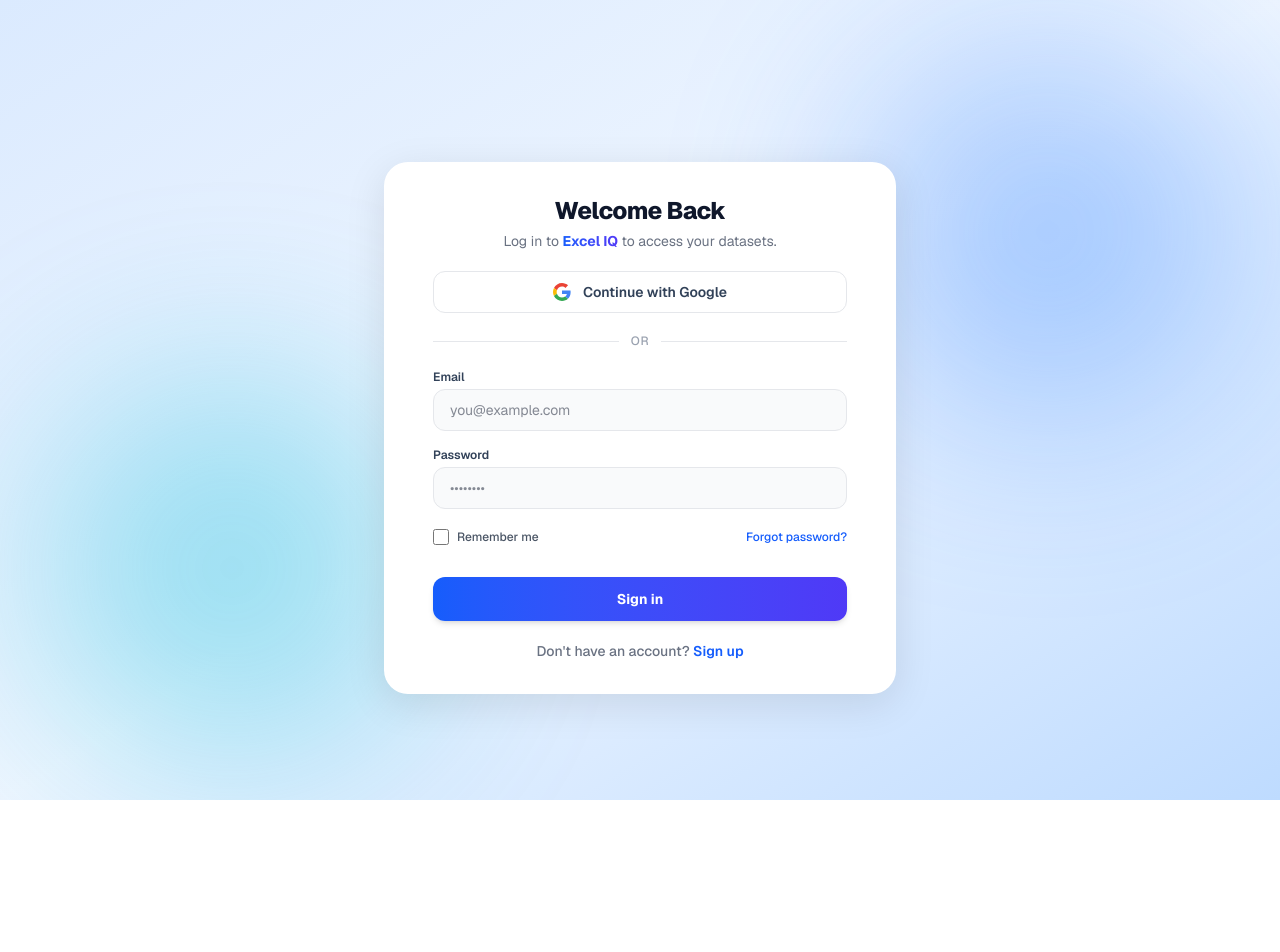
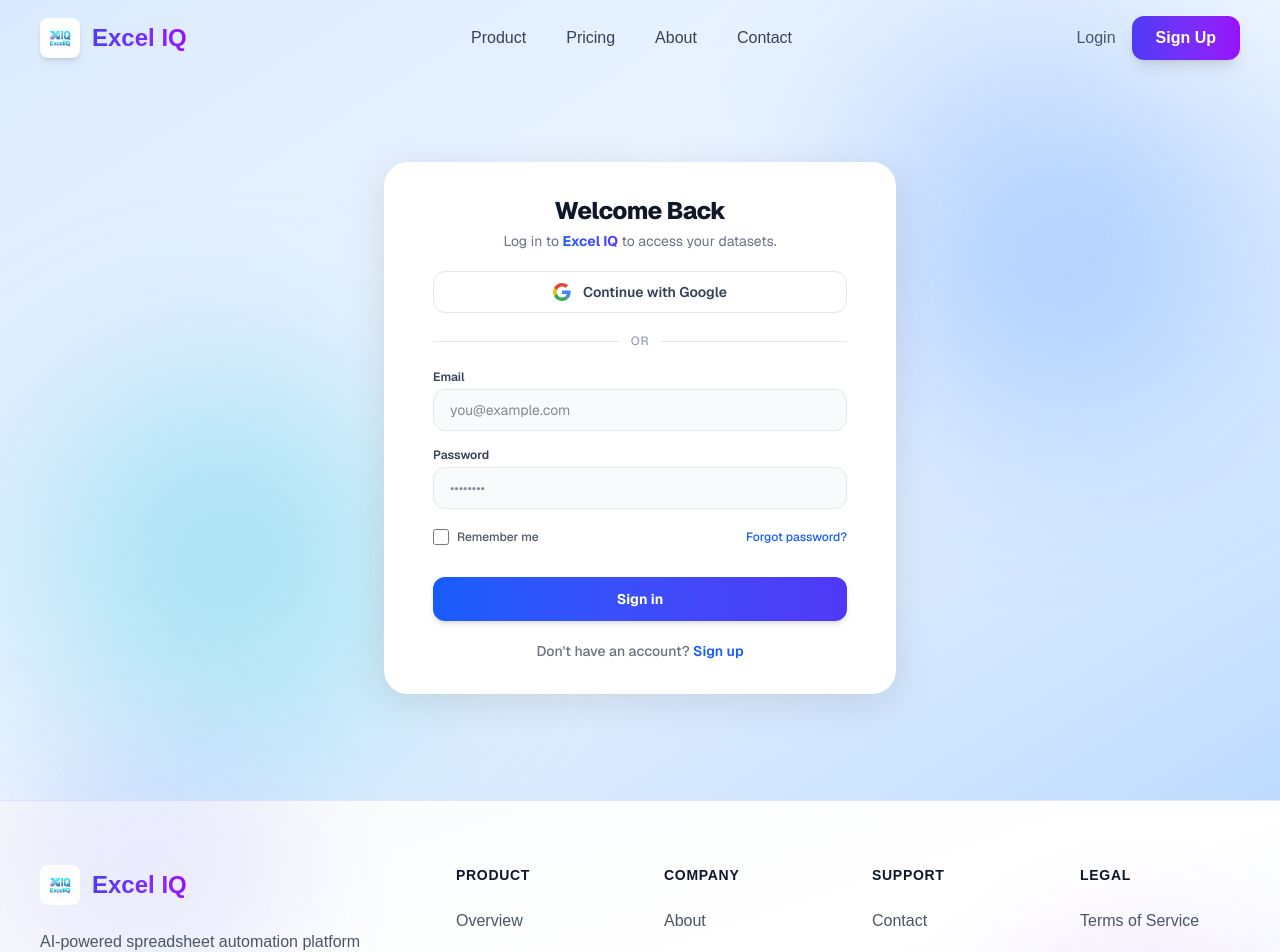
Before and after one commit to digipodium/ExcelIQ, a Next.js app in the folder frontend/: page /login in a window 1280 px wide. Shown: the top 952 px of the page. Before the commit the page ends 800 px from the top, so only its background shows below. Built offline with nearby package versions, Linux system fonts and the light colour scheme.

Commit message:
Add Navbar and Footer components to Login and Signup pages

```diff
--- a/frontend/src/app/login/page.jsx
+++ b/frontend/src/app/login/page.jsx
@@ -5,6 +5,8 @@
 import Link from 'next/link';
 import { useRouter } from 'next/navigation'; // ← Add this
 import toast from 'react-hot-toast';
+import Navbar from '@/components/Navbar';
+import Footer from '@/components/Footer';
 
 const Login = () => {
   const router = useRouter(); // ← Initialize router
@@ -32,7 +34,10 @@
   });
 
   return (
+
+
     <>
+    <Navbar />
     <div className="relative min-h-screen flex items-center justify-center bg-gradient-to-br from-blue-100 via-blue-50 to-blue-200 px-4 pt-20 pb-6 overflow-hidden font-sans">
 
       {/* Background Decorations */}
@@ -126,8 +131,13 @@
 
       </div>
     </div>
+
+    <Footer />
     </>
   );
+
+
 };
 
+
 export default Login;
```
Also changed, not shown: frontend/src/app/signup/page.jsx (+9 -0 lines).
